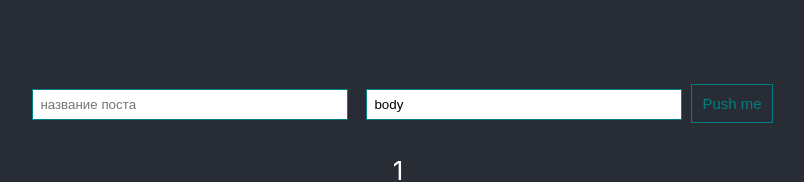
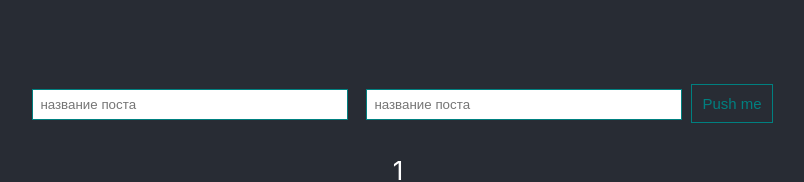
Before and after one commit to Anysound/react-practices, a React (Create React App) app: page / in a window 1280 px wide. Shown: the top 182 px of the page, without its empty margins (242-1046 px from the left). Built offline with nearby package versions, Linux system fonts and the light colour scheme.

Commit message:
added controlled input

```diff
--- a/src/App.js
+++ b/src/App.js
@@ -5,7 +5,7 @@ import { MyInput } from "./UI/input/MyInput";
 
 function App() {
   const [title, setTitle] = useState("");
-  const [body, setBody] = useState("body");
+  const [body, setBody] = useState("");
   const [posts, setPosts] = useState([
     { id: 1, title: "JS 1", body: "description" },
     { id: 2, title: "JS 2", body: "description" },
@@ -21,6 +21,8 @@ function App() {
       body,
     };
     setPosts([...posts, newPost])
+    setTitle('');
+    setBody('')
   };
 
   return (
@@ -36,7 +38,7 @@ function App() {
           {/* неуправляемый компонент */}
           <MyInput
             value={body}
-            onChange={setBody}
+            onChange={e => setBody(e.target.value)}
             ref={bodyInputRef}
             placeholder="название поста"
           />
```
